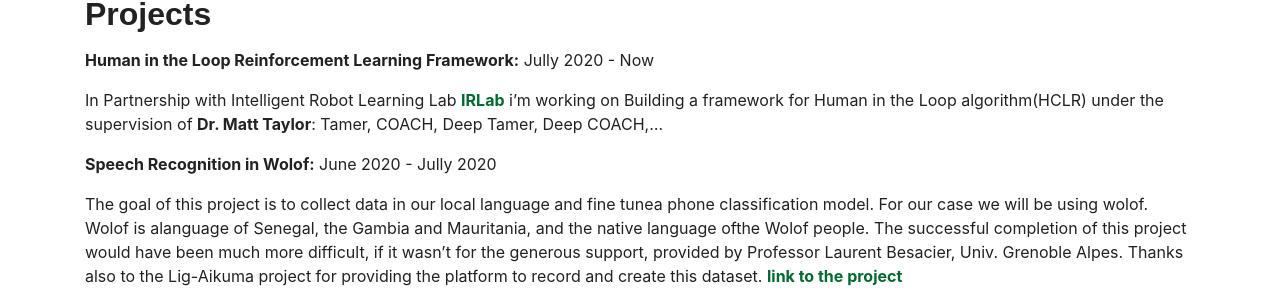
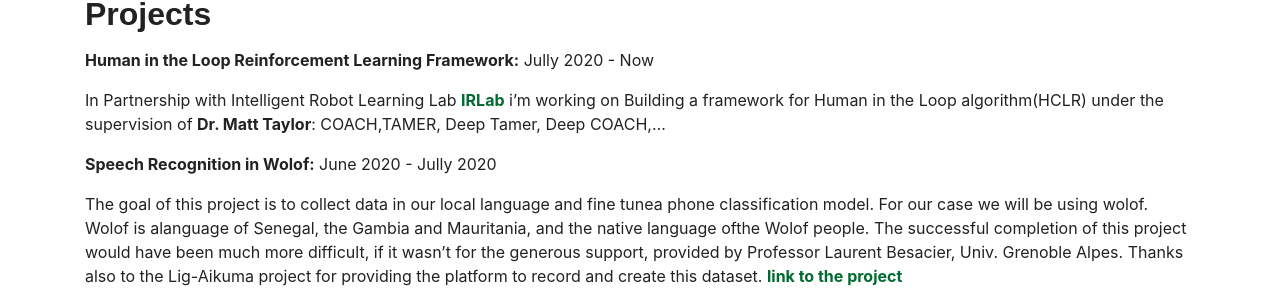
Before and after one commit to amathsow/amathsow.github.io, a Jekyll site: the page built from _pages/home.md, in a window 1280 px wide. Shown: the part 1010-1317 px from the top of the page. Built offline with Jekyll 4.4.1, drawn with Linux system fonts in a browser that asks for light colours.

```diff
--- a/_pages/home.md
+++ b/_pages/home.md
@@ -29,7 +29,7 @@ Currently, I am doing a program at AMMI: African Master in Machine Intelligence
 
 **Human in the Loop Reinforcement Learning Framework:** Jully 2020 - Now
 
-In Partnership with Intelligent Robot Learning Lab <a href="https://irll.ca/"> **IRLab** </a>  i'm working on Building a framework for Human in the Loop algorithm(HCLR) under the supervision of **Dr. Matt Taylor**: Tamer, COACH, Deep Tamer, Deep COACH,...
+In Partnership with Intelligent Robot Learning Lab <a href="https://irll.ca/"> **IRLab** </a>  i'm working on Building a framework for Human in the Loop algorithm(HCLR) under the supervision of **Dr. Matt Taylor**: COACH,TAMER, Deep Tamer, Deep COACH,...
 
 **Speech Recognition in Wolof:** June 2020 - Jully 2020
 
```
